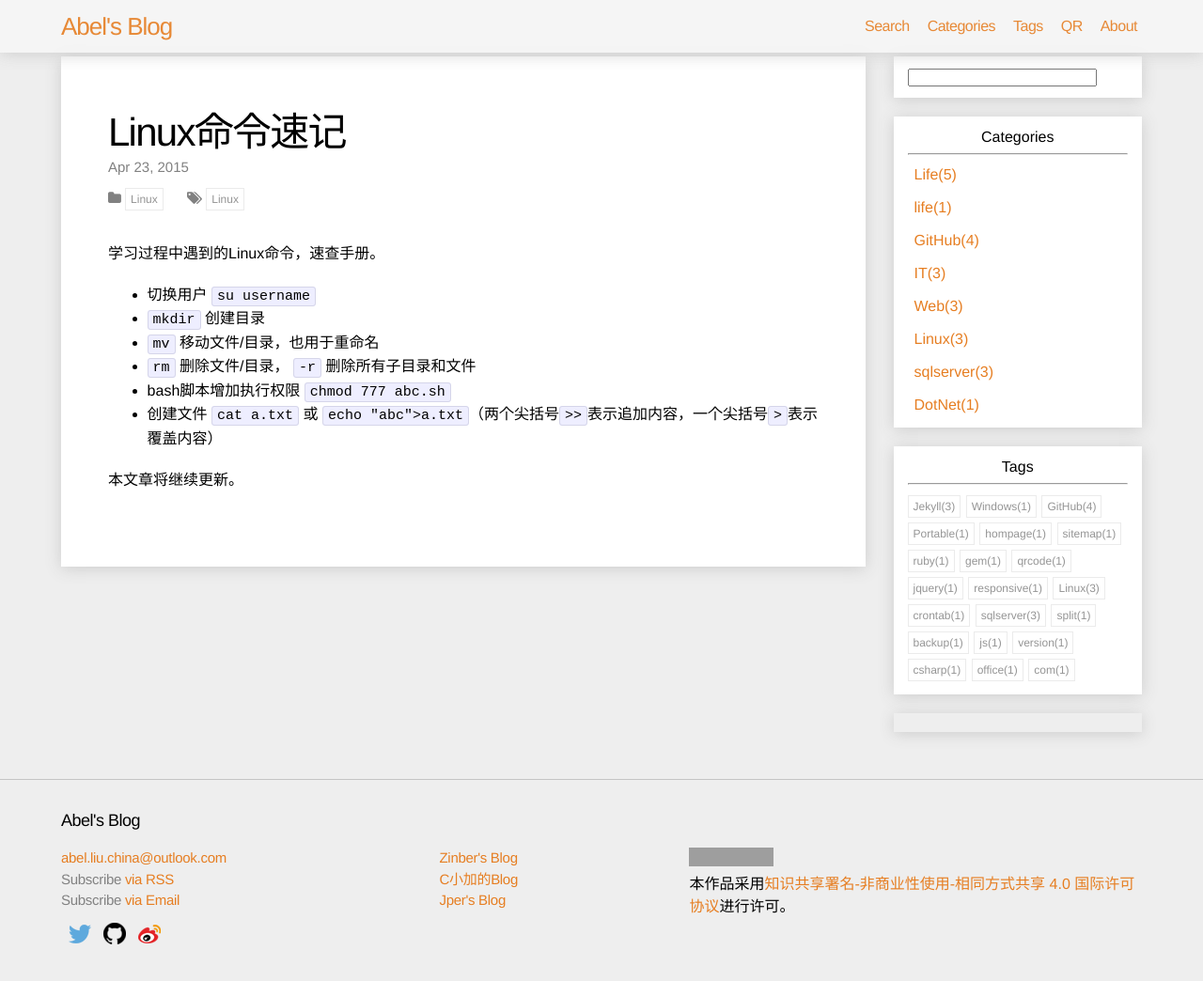
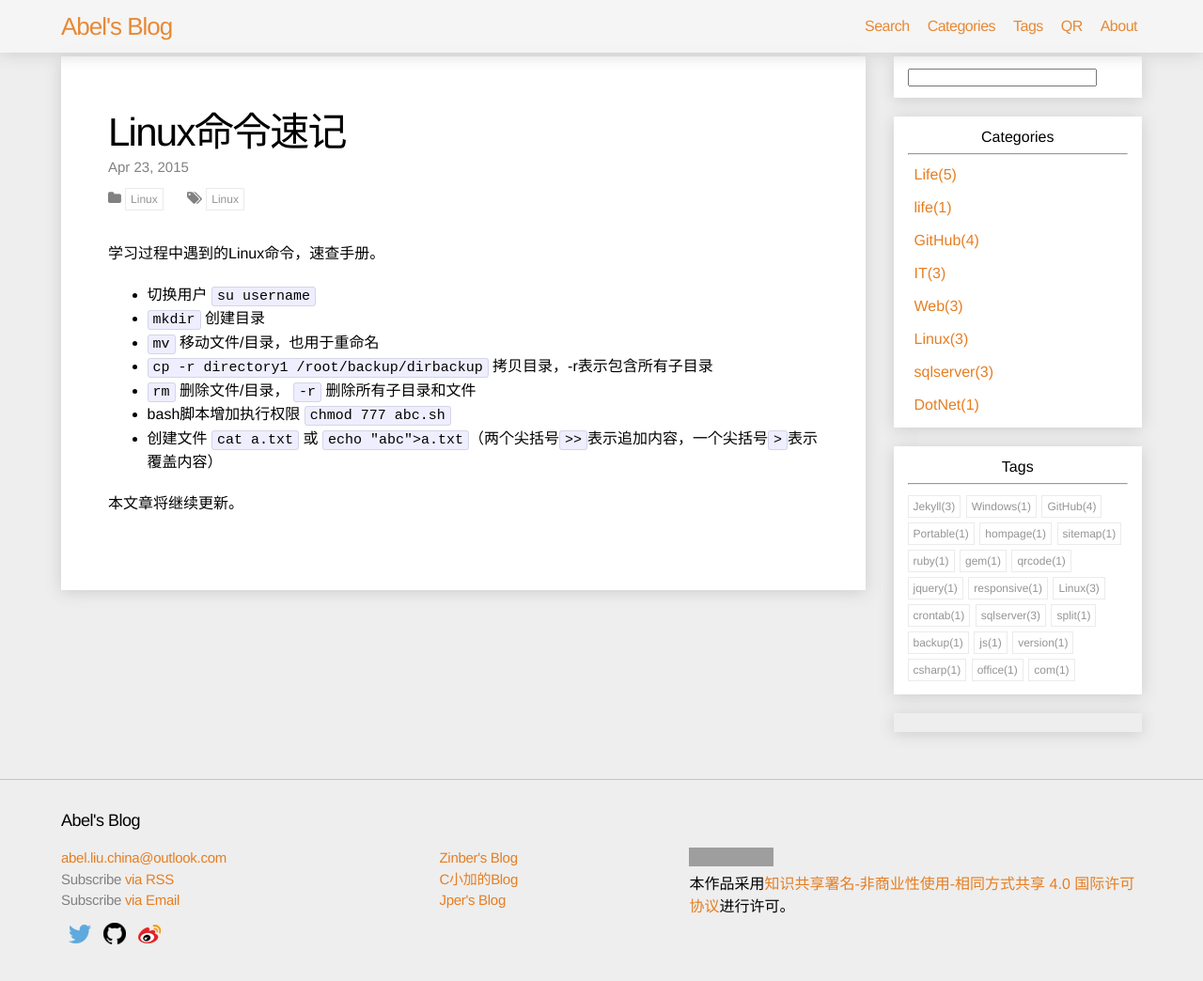
Before and after one commit to Abel-Liu/Abel-Liu.github.io, a Jekyll site: the page built from _posts/Linux/2015-04-23-linux-cmd.md, in a window 1280 px wide and 1059 px high. Shown: the top 1044 px of the window at 94% size. Built offline with Jekyll 4.4.1, drawn with Linux system fonts in a browser that asks for light colours; nearby versions of some CDN libraries; comment, search, counter and statistics services are not loaded; grey boxes are pictures that could not be loaded.

Commit message:
Update 2015-04-23-linux-cmd.md

```diff
--- a/_posts/Linux/2015-04-23-linux-cmd.md
+++ b/_posts/Linux/2015-04-23-linux-cmd.md
@@ -11,6 +11,7 @@ description:
 * 切换用户 <code>su username</code>
 * <code>mkdir</code> 创建目录
 * <code>mv</code> 移动文件/目录，也用于重命名
+* <code>cp -r directory1 /root/backup/dirbackup</code> 拷贝目录，-r表示包含所有子目录
 * <code>rm</code> 删除文件/目录，  <code>-r</code> 删除所有子目录和文件
 * bash脚本增加执行权限 <code>chmod 777 abc.sh</code>
 * 创建文件 <code>cat a.txt</code> 或 <code>echo "abc">a.txt</code>（两个尖括号<code>>></code>表示追加内容，一个尖括号<code>></code>表示覆盖内容）
```
